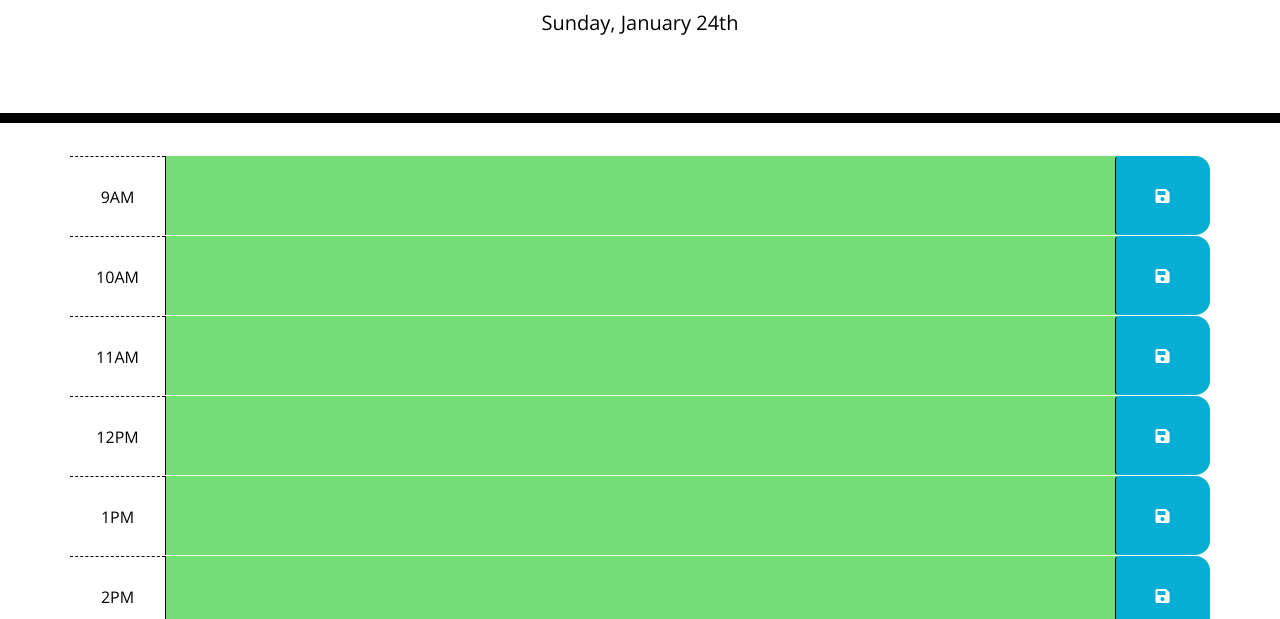
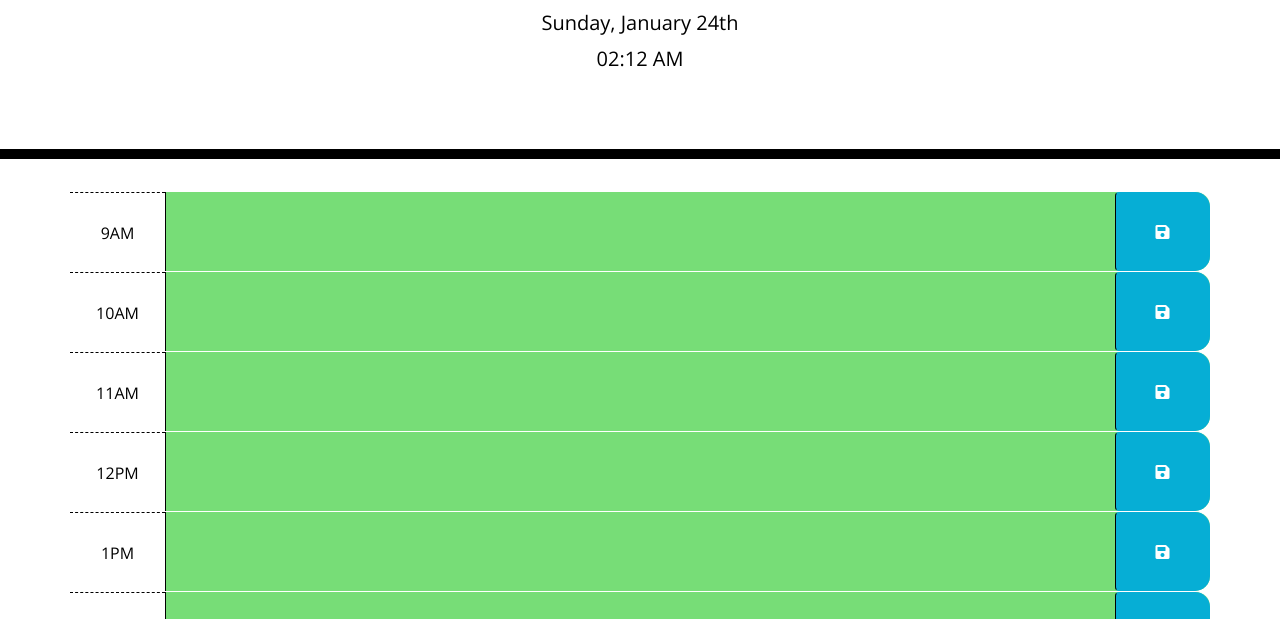
Before and after one commit to Keegawho198/Day-planner, a plain HTML site: page index.html in a window 1280 px wide. Shown: the part 181-800 px from the top of the page. Drawn offline with nearby package versions, Linux system fonts and the light colour scheme.

Commit message:
Added time to be displyed correctly

```diff
--- a/index.html
+++ b/index.html
@@ -17,6 +17,8 @@
     <h1 class="display-3">Work Day Scheduler</h1>
     <p class="lead">A simple calendar app for scheduling your work day</p>
     <p id="currentDay" class="lead"></p>
+    <p id="currentTime" class="lead"></p>
+
   </header>
   <div class="container">
     <div id="hour-9" class="row time-block">
--- a/script.js
+++ b/script.js
@@ -55,5 +55,6 @@ $(document).ready(function () {
 //   $("#date").html(m.format("dddd, Do MMM YYYY")); //sets the date using the Moment.js library
 
 // //$("#test").text(m.format("hh:mm A"));
-// $("#currentTime").text(m.format("hh:mm A"));
+  $("#currentTime").text(moment().format("hh:mm A"));
+
 });
```
